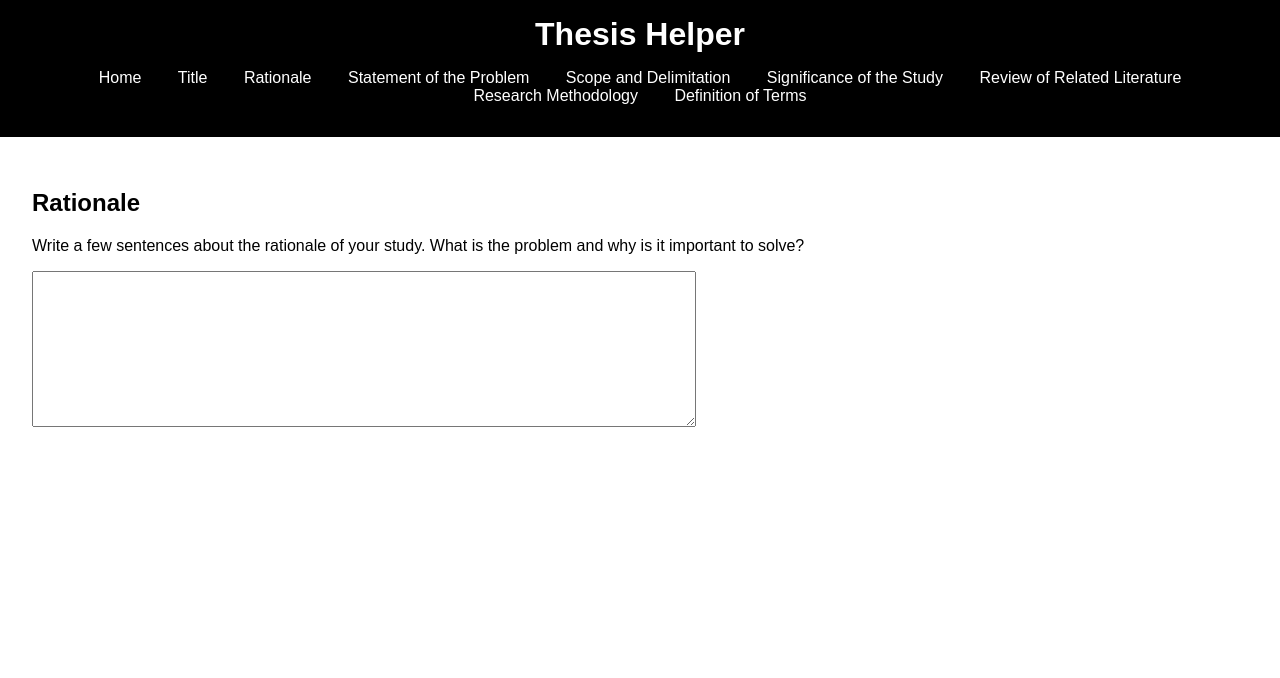
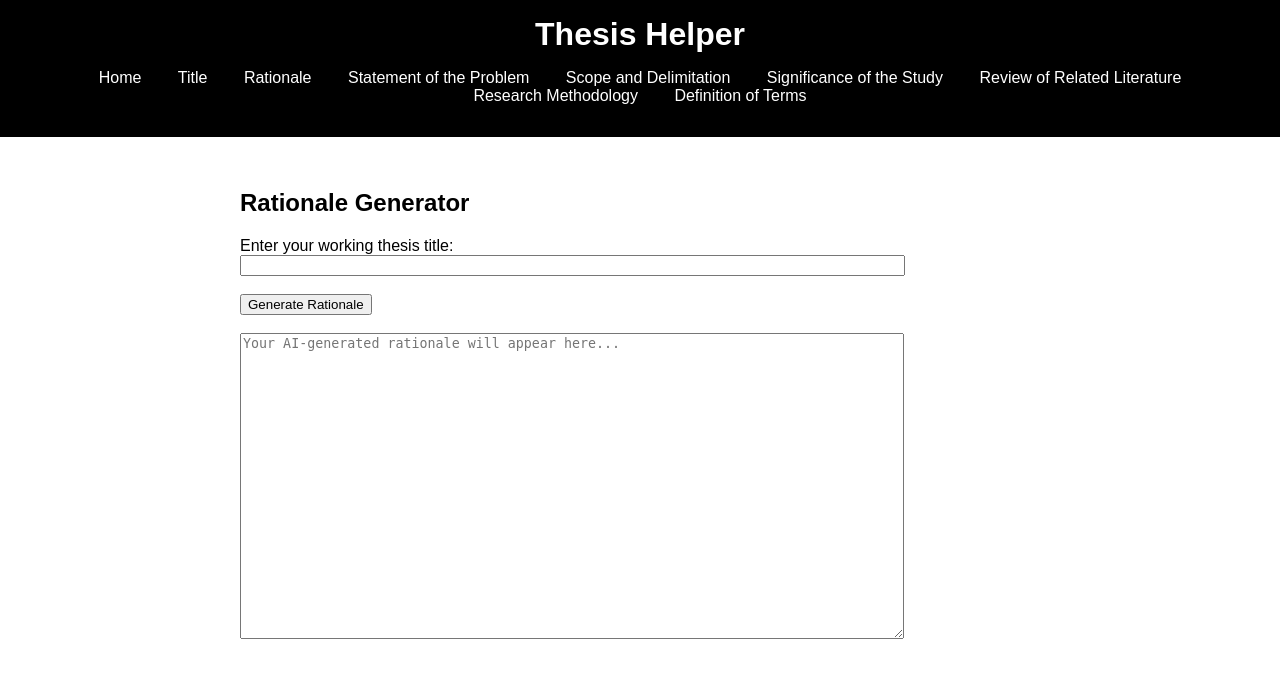
Before and after one commit to mohndng/Outdocs, a Flask app: page /rationale in a window 1280 px wide. Shown: the top 678 px of the page. Run offline with Flask 3, Linux system fonts and the light colour scheme.

Commit message:
feat: Implement Rationale Generator and Enhance UI
- Adds a new AI-powered "Rationale" generator to the application, accessible via the `/rationale` route.
- Implements a new API endpoint (`/api/generate/rationale`) to handle the backend logic for generating thesis rationales using the Gemini AI.
- Creates a corresponding `rationale-generator.js` to handle asynchronous requests from the frontend.
- Refactors the UI by introducing a consistent base template with a navigation bar, improving application structure and user experience.
- Styles the AI-generated titles on the "Title" page as distinct "content cards" for better visual organization.
- Cleans up the repository by adding a comprehensive `.gitignore` file to exclude `__pycache__`, log files, and other development artifacts.

```diff
--- a/app.py
+++ b/app.py
@@ -57,6 +57,38 @@ def generate_title_api():
         print(f"Error during AI generation: {e}")
         return jsonify({'error': 'Failed to generate titles from AI.'}), 500
 
+@app.route('/api/generate/rationale', methods=['POST'])
+def generate_rationale_api():
+    if not model:
+        return jsonify({'error': 'Generative AI model not configured.'}), 500
+
+    if not request.json or 'title' not in request.json:
+        return jsonify({'error': 'Missing title'}), 400
+
+    thesis_title = request.json['title']
+
+    if not thesis_title:
+        return jsonify({'error': 'Please provide a thesis title.'}), 400
+
+    # Create a prompt for the AI
+    prompt = f"Generate a compelling rationale for a thesis titled '{thesis_title}'. The rationale should be well-structured, academic in tone, and suitable for a Filipino university. Explain the problem, the gap in the current research, and the significance of the study. Return only the generated text for the rationale, with no introductory or conversational text."
+
+    try:
+        response = model.generate_content(prompt)
+
+        # Check for safety blocks before accessing the text
+        if response.prompt_feedback.block_reason:
+            block_reason = response.prompt_feedback.block_reason
+            # We can keep this log for debugging on the server
+            print(f"--- AI Response Blocked --- \nReason: {block_reason}\n--------------------------")
+            return jsonify({'error': f'The AI response was blocked for safety reasons: {block_reason}. Please try rephrasing your title.'}), 400
+
+        generated_text = response.text
+        return jsonify({'rationale': generated_text.strip()})
+    except Exception as e:
+        print(f"Error during AI generation: {e}")
+        return jsonify({'error': 'Failed to generate rationale from AI.'}), 500
+
 
 @app.route('/')
 def index():
--- a/static/css/style.css
+++ b/static/css/style.css
@@ -35,4 +35,34 @@ nav a {
 
 main {
     padding: 2rem;
+    max-width: 800px;
+    margin: 0 auto;
 }
+
+/* Styling for Content Cards */
+.content-cards {
+    margin-top: 2rem;
+}
+
+.content-cards h3 {
+    margin-bottom: 1rem;
+}
+
+.content-cards ul {
+    list-style: none;
+    padding: 0;
+}
+
+.content-cards li {
+    background-color: #f9f9f9;
+    border: 1px solid #ddd;
+    border-radius: 8px;
+    padding: 1rem;
+    margin-bottom: 1rem;
+    box-shadow: 0 2px 4px rgba(0,0,0,0.05);
+    transition: box-shadow 0.3s ease;
+}
+
+.content-cards li:hover {
+    box-shadow: 0 4px 8px rgba(0,0,0,0.1);
+}
--- /dev/null
+++ b/static/js/rationale-generator.js
@@ -0,0 +1,50 @@
+document.getElementById('rationale-form').addEventListener('submit', function(event) {
+    event.preventDefault();
+
+    const titleInput = document.getElementById('thesis-title');
+    const errorMessage = document.getElementById('error-message');
+    const rationaleOutput = document.getElementById('rationale-output');
+    const submitButton = this.querySelector('input[type="submit"]');
+
+    errorMessage.textContent = '';
+    rationaleOutput.value = 'Generating rationale... Please wait.';
+    submitButton.disabled = true;
+
+    const thesisTitle = titleInput.value;
+    if (!thesisTitle) {
+        errorMessage.textContent = 'Please enter a thesis title.';
+        rationaleOutput.value = '';
+        submitButton.disabled = false;
+        return;
+    }
+
+    fetch('/api/generate/rationale', {
+        method: 'POST',
+        headers: {
+            'Content-Type': 'application/json',
+        },
+        body: JSON.stringify({ title: thesisTitle }),
+    })
+    .then(response => {
+        if (!response.ok) {
+            throw new Error(`HTTP error! status: ${response.status}`);
+        }
+        return response.json();
+    })
+    .then(data => {
+        if (data.error) {
+            errorMessage.textContent = data.error;
+            rationaleOutput.value = '';
+        } else {
+            rationaleOutput.value = data.rationale;
+        }
+    })
+    .catch(error => {
+        console.error('Error:', error);
+        errorMessage.textContent = 'An error occurred while generating the rationale. Please try again.';
+        rationaleOutput.value = '';
+    })
+    .finally(() => {
+        submitButton.disabled = false;
+    });
+});
--- a/templates/rationale.html
+++ b/templates/rationale.html
@@ -3,7 +3,17 @@
 {% block title %}Rationale{% endblock %}
 
 {% block content %}
-    <h2>Rationale</h2>
-    <p>Write a few sentences about the rationale of your study. What is the problem and why is it important to solve?</p>
-    <textarea rows="10" cols="80"></textarea>
+    <h2>Rationale Generator</h2>
+    <form id="rationale-form">
+        <label for="thesis-title">Enter your working thesis title:</label><br>
+        <input type="text" id="thesis-title" name="thesis-title" size="80"><br><br>
+        <input type="submit" value="Generate Rationale">
+    </form>
+    <div id="error-message" style="color: red;"></div>
+    <br>
+    <textarea id="rationale-output" rows="20" cols="80" placeholder="Your AI-generated rationale will appear here..."></textarea>
 {% endblock %}
+
+{% block scripts %}
+    <script src="{{ url_for('static', filename='js/rationale-generator.js') }}"></script>
+{% endblock %}
--- a/templates/title.html
+++ b/templates/title.html
@@ -10,7 +10,7 @@
         <input type="submit" value="Generate Titles">
     </form>
     <div id="error-message" style="color: red;"></div>
-    <div id="titles-output"></div>
+    <div id="titles-output" class="content-cards"></div>
 {% endblock %}
 
 {% block scripts %}
```
Also changed, not shown: jules-scratch/verification/verify_rationale.py (added, +40 -0 lines), jules-scratch/verification/verify_rationale_page.py (added, +11 -0 lines), jules-scratch/verification/verify_title_page.py (added, +21 -0 lines), jles-scratch/verification/rationale_error.png (added), jules-scratch/verification/rationale_verification.png (added), jules-scratch/verification/title_verification.png (added), 1 other file.
